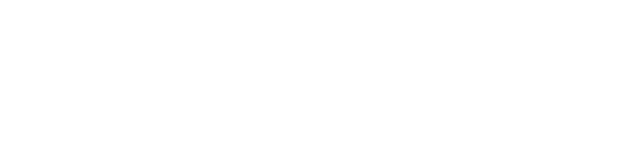
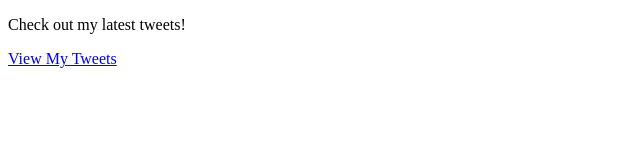
Before and after one commit to Yosef-16/My_First_Portfolio, a plain HTML site: page html_basic/base_index.html in a window 1280 px wide. Shown: the whole page, without its empty margins (0-640 px from the left). Drawn offline with Linux system fonts and the light colour scheme.

Commit message:
first commit

```diff
--- a/html_basic/base_index.html
+++ b/html_basic/base_index.html
@@ -4,6 +4,8 @@
     <title>Basic HTML Page</title>
 </head>
 <body>
-
+<p>Check out my latest tweets!</p>
+        <!-- Add this link to tweets.html -->
+        <a href="tweets.html">View My Tweets</a>
 </body>
 </html>
```
Also changed, not shown: html_basic/tweets.html (added, +9 -0 lines).
